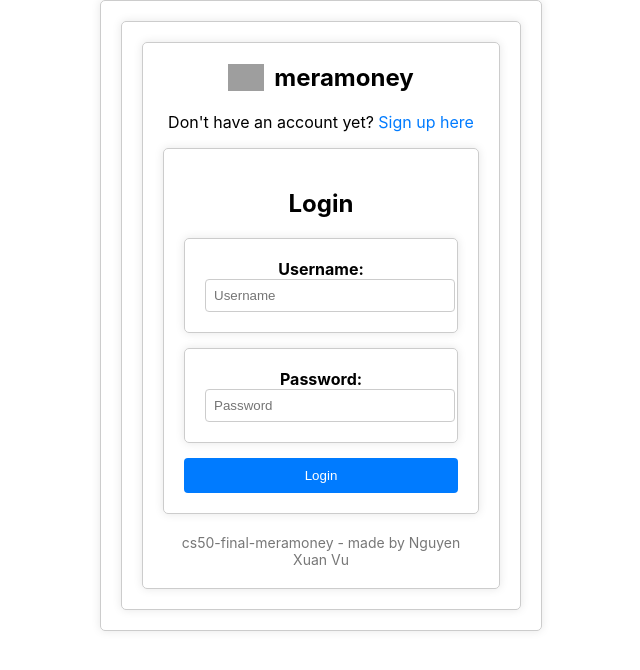
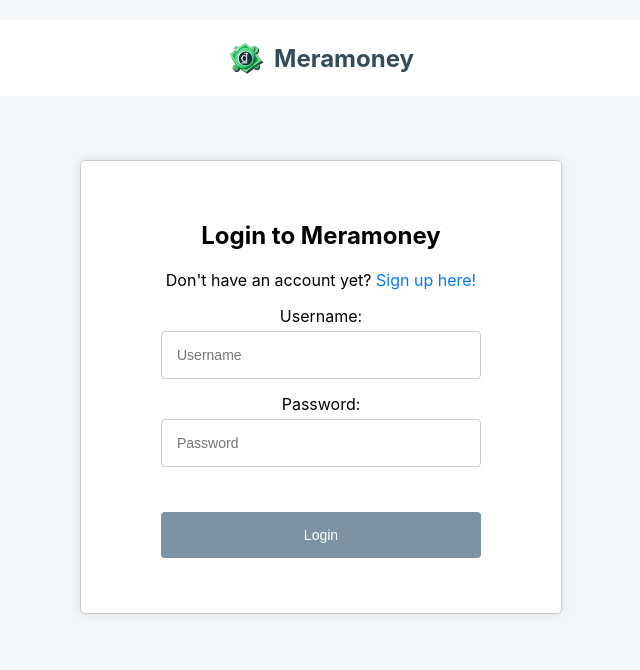
Before and after one commit to ngxvu/finalcs50-meramoney, a React (Create React App) app: page / in a window 1280 px wide. Shown: the top 670 px of the page, without its empty margins (319-959 px from the left). Built offline with nearby package versions, Linux system fonts and the light colour scheme; grey boxes are pictures that could not be loaded.

Commit message:
basic login form

```diff
--- a/public/index.html
+++ b/public/index.html
@@ -2,42 +2,11 @@
 <html lang="en">
   <head>
     <meta charset="utf-8" />
-    <link rel="icon" href="%PUBLIC_URL%/favicon.ico" />
     <meta name="viewport" content="width=device-width, initial-scale=1" />
-    <meta name="theme-color" content="#000000" />
-    <meta
-      name="description"
-      content="Web site created using create-react-app"
-    />
-    <link rel="apple-touch-icon" href="%PUBLIC_URL%/logo192.png" />
-    <!--
-      manifest.json provides metadata used when your web app is installed on a
-      user's mobile device or desktop. See https://developers.google.com/web/fundamentals/web-app-manifest/
-    -->
-    <link rel="manifest" href="%PUBLIC_URL%/manifest.json" />
-    <!--
-      Notice the use of %PUBLIC_URL% in the tags above.
-      It will be replaced with the URL of the `public` folder during the build.
-      Only files inside the `public` folder can be referenced from the HTML.
-
-      Unlike "/favicon.ico" or "favicon.ico", "%PUBLIC_URL%/favicon.ico" will
-      work correctly both with client-side routing and a non-root public URL.
-      Learn how to configure a non-root public URL by running `npm run build`.
-    -->
     <title>React App</title>
   </head>
   <body>
-    <noscript>You need to enable JavaScript to run this app.</noscript>
     <div id="root"></div>
-    <!--
-      This HTML file is a template.
-      If you open it directly in the browser, you will see an empty page.
-
-      You can add webfonts, meta tags, or analytics to this file.
-      The build step will place the bundled scripts into the <body> tag.
-
-      To begin the development, run `npm start` or `yarn start`.
-      To create a production bundle, use `npm run build` or `yarn build`.
-    -->
+    <script src="index.js"></script>
   </body>
 </html>
--- a/src/App.js
+++ b/src/App.js
@@ -1,14 +1,11 @@
 import './App.css';
-import Login from './features/auth/login/login';
+import Login from './features/login/login';
 
 function App() {
-
   const handleLogin = (credentials) => {
     console.log('Login credentials:', credentials);
     // Add your login logic here
 };
-
-
 
   return (
     <div className="App">
--- a/src/features/auth/login/login.jsx
+++ b/src/features/login/login.jsx
@@ -1,6 +1,7 @@
 import React, { useState } from 'react';
 import PropTypes from 'prop-types';
 import './styles.scss'; // Import the SCSS file
+import logo from '../../assests/images/finalcs50-meramoney.png';
 
 function Login({ onLogin }) {
     const [username, setUsername] = useState('');
@@ -13,18 +14,19 @@ function Login({ onLogin }) {
     };
 
     return (
+
+        <>
+        <header className="banner">
+            <img src={logo} alt="Logo" />
+            <span>Meramoney</span>
+        </header>
+
         <div className="login-container">
-            <header>
-                <img src="/finalcs50-meramoney.png" alt="Logo" />
-                <span>meramoney</span>
-            </header>
+        <h2>Login to Meramoney</h2>
             <p>
-                Don't have an account yet? <a href="/signup">Sign up here</a>
+                Don't have an account yet? <a href="/signup">Sign up here!</a>
             </p>
-            <div className="form-container">
-                <h2>Login</h2>
                 <form onSubmit={handleSubmit}>
-                    <div>
                         <label htmlFor="username">Username:</label>
                         <input
                             type="text"
@@ -34,8 +36,6 @@ function Login({ onLogin }) {
                             placeholder="Username"
                             required
                         />
-                    </div>
-                    <div>
                         <label htmlFor="password">Password:</label>
                         <input
                             type="password"
@@ -45,14 +45,10 @@ function Login({ onLogin }) {
                             placeholder="Password"
                             required
                         />
-                    </div>
                     <button type="submit">Login</button>
                 </form>
-            </div>
-            <footer>
-                cs50-final-meramoney - made by Nguyen Xuan Vu
-            </footer>
         </div>
+        </>
     );
 }
 
--- a/src/features/auth/login/styles.scss
+++ b/src/features/login/styles.scss
@@ -1,23 +1,34 @@
-// Header styles
-header {
+body {
+    background: #f4f7fa;
+    margin: 0;
+    padding: 0;
+}
+
+
+.banner {
+    display: flex;
+    align-items: center;
+    justify-content: center;
+    color: #324C5b;
+    padding: 20px;
     text-align: center;
-    margin-bottom: 20px;
+    margin-top: 20px;
+    background-color: white;
 
     img {
         vertical-align: middle;
         width: 36px;
         height: auto;
+        margin-right: 10px;
     }
 
     span {
         vertical-align: middle;
-        margin-left: 10px;
         font-size: 24px;
         font-weight: bold;
     }
 }
 
-// Paragraph styles
 p {
     text-align: center;
 
@@ -31,17 +42,19 @@ p {
     }
 }
 
-// Form container styles
-div {
+.login-container {
     max-width: 400px;
     margin: 0 auto;
-    padding: 20px;
+    padding: 40px 40px;
     border: 1px solid #ccc;
     border-radius: 5px;
     box-shadow: 0 0 10px rgba(0, 0, 0, 0.1);
+    background-color: white;
+    margin-top: 5%;
+
 }
 
-// Form styles
+
 form {
     display: flex;
     flex-direction: column;
@@ -52,29 +65,31 @@ form {
 
     label {
         margin-bottom: 5px;
-        font-weight: bold;
     }
 
-    input {
-        width: 100%;
-        padding: 8px;
+    input, button {
+        width: 80%;
+        padding: 15px;
+        margin: 0 auto 15px auto;
         border: 1px solid #ccc;
         border-radius: 4px;
+        box-sizing: border-box;
+        font-size: 14px;
     }
 
     button {
-        padding: 10px;
-        background-color: #007bff;
+        margin-top: 30px;
+        background-color: #7b93A4;
         color: white;
         border: none;
-        border-radius: 4px;
         cursor: pointer;
 
         &:hover {
-            background-color: #0056b3;
+            background-color:  #324C5b;
         }
     }
 }
+
 
 // Footer styles
 footer {
@@ -82,4 +97,5 @@ footer {
     margin-top: 20px;
     font-size: 14px;
     color: #777;
+    background-color: transparent; // Ensure the footer background is transparent
 }
```
Also changed, not shown: src/assests/images/finalcs50-meramoney.png (added), src/features/signup/sign_up.jsx (added).
